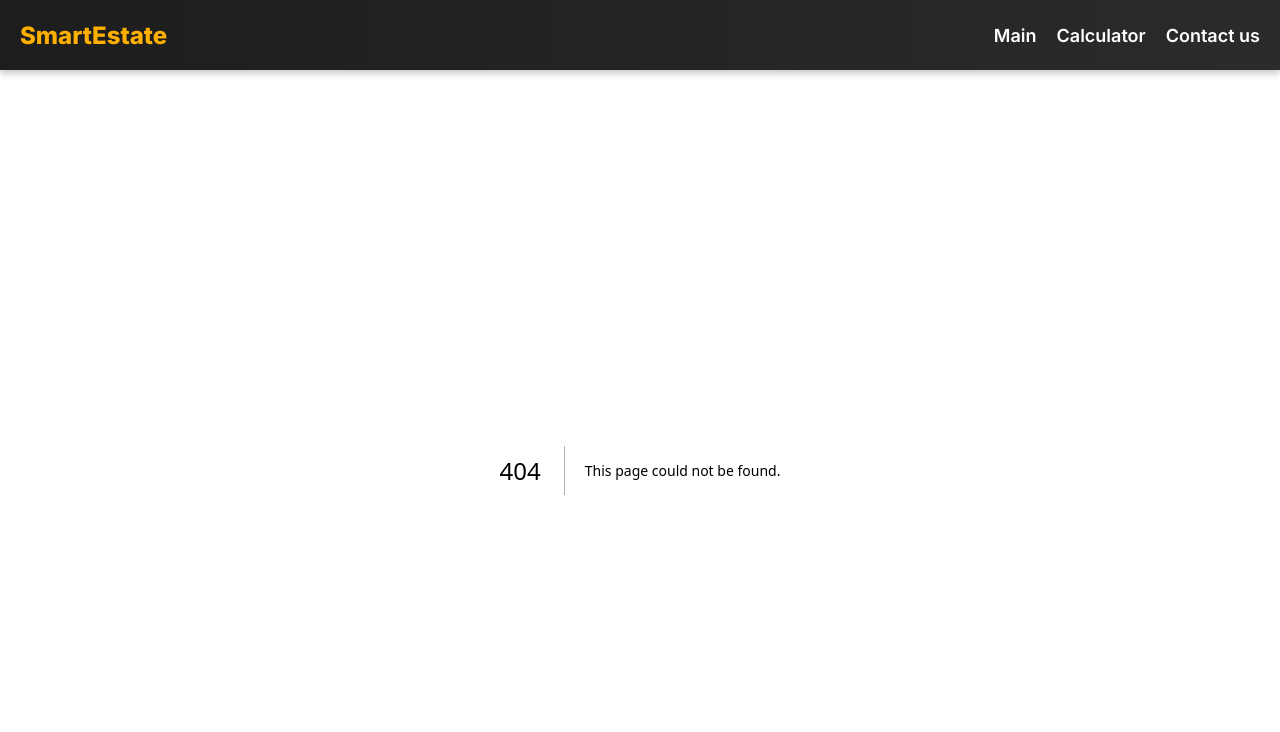
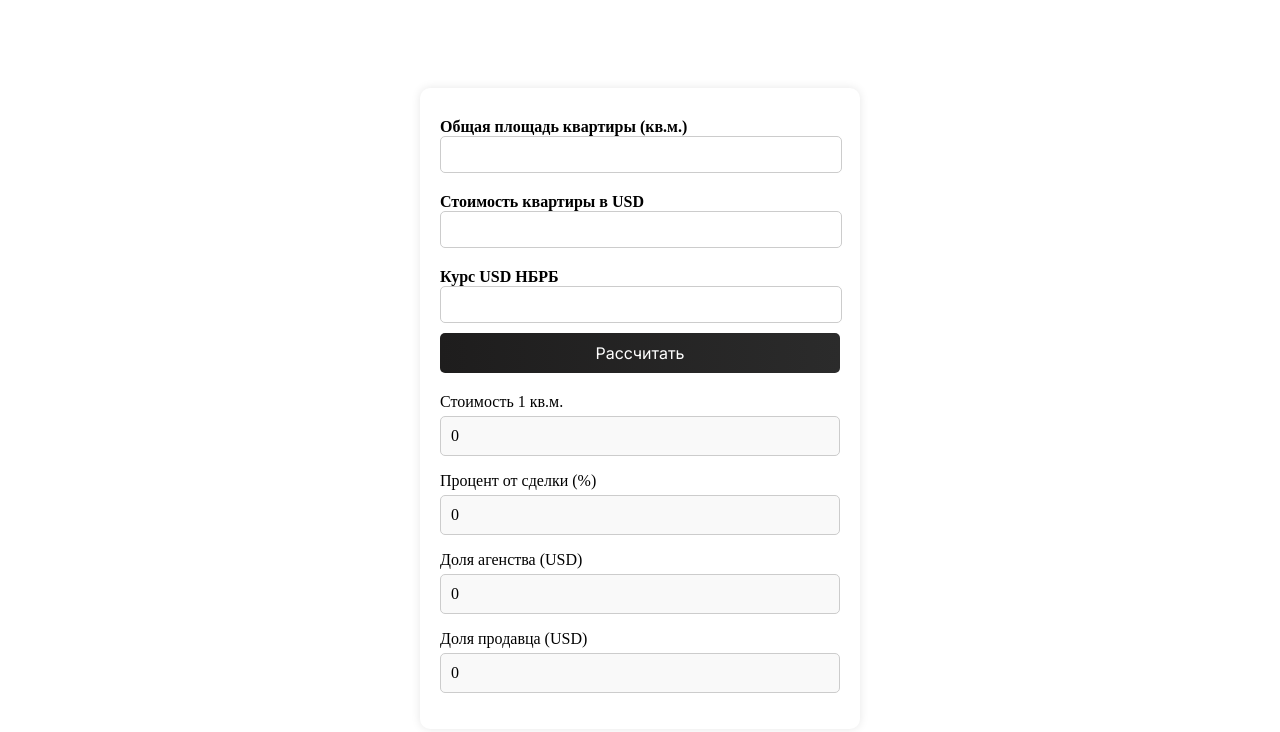
Before and after one commit to RavenOfNorth/Estate-asistant, a Next.js app in the folder estate-assistant/: page /calculator in a window 1280 px wide. Before the commit this address had no page. Shown: the top 732 px of the page. Built offline with nearby package versions, Linux system fonts and the light colour scheme; no server answers.

Commit message:
refactor project's structure

```diff
--- /dev/null
+++ b/estate-assistant/pages/calculator.js
@@ -0,0 +1,6 @@
+import Calculator from "@/app/components/Calculator/Calculator";
+
+export default function CalculatorPage() {
+    return <Calculator />
+
+}
--- /dev/null
+++ b/estate-assistant/src/app/components/Calculator/Calculator.js
@@ -0,0 +1,42 @@
+"use client"
+
+import InputData from "@/app/components/Calculator/InputData/InputData";
+import OutputData from "@/app/components/Calculator/OutputData/OutputData";
+import styles from './Calculator.module.css'
+import {useState} from "react";
+
+import {defaultAgencyPercent, getAgencyFraction, getFlatMeterCost} from "@/app/core/data/AgencyData";
+
+
+export default function Calculator() {
+
+    const [results, setResults] = useState({
+        flatMeterCost: 0,
+        agencyPercent: 0,
+        agencyFraction: 0,
+        sellerFraction: 0,
+    });
+
+    const handleCalculate = (cost, square, exchangeRate) => {
+        const agencyPercent = defaultAgencyPercent(cost, exchangeRate);
+        const flatMeterCost = getFlatMeterCost(cost, square);
+        const agencyFraction = getAgencyFraction(cost, agencyPercent);
+        const sellerFraction = cost - agencyFraction;
+
+        setResults({
+            flatMeterCost,
+            agencyPercent,
+            agencyFraction,
+            sellerFraction,
+        })
+    }
+
+    return(
+        <main className={styles.main}>
+            <div className={styles.container}>
+                <InputData onCalculate={handleCalculate}/>
+                <OutputData results={results}/>
+            </div>
+        </main>
+    )
+}
```
